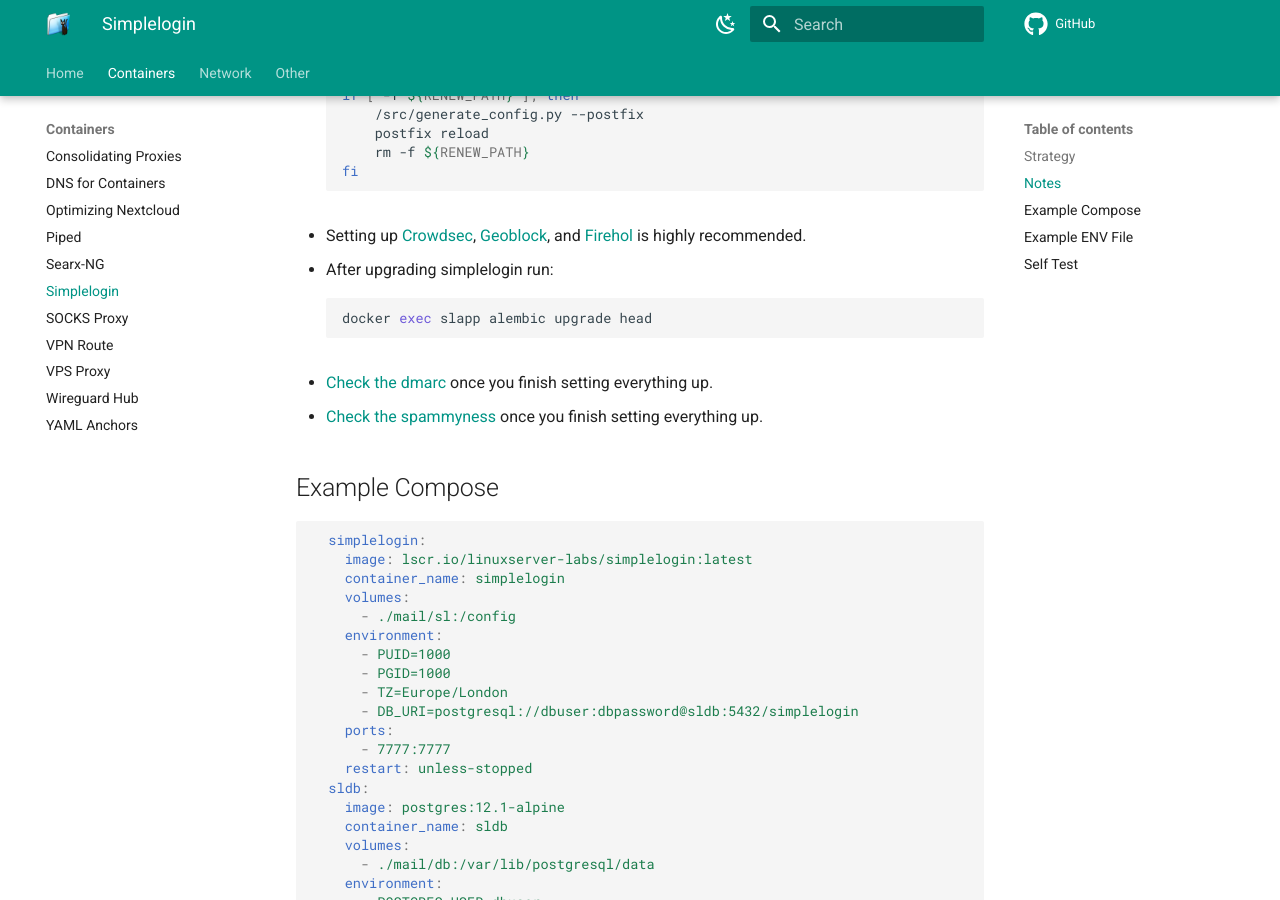
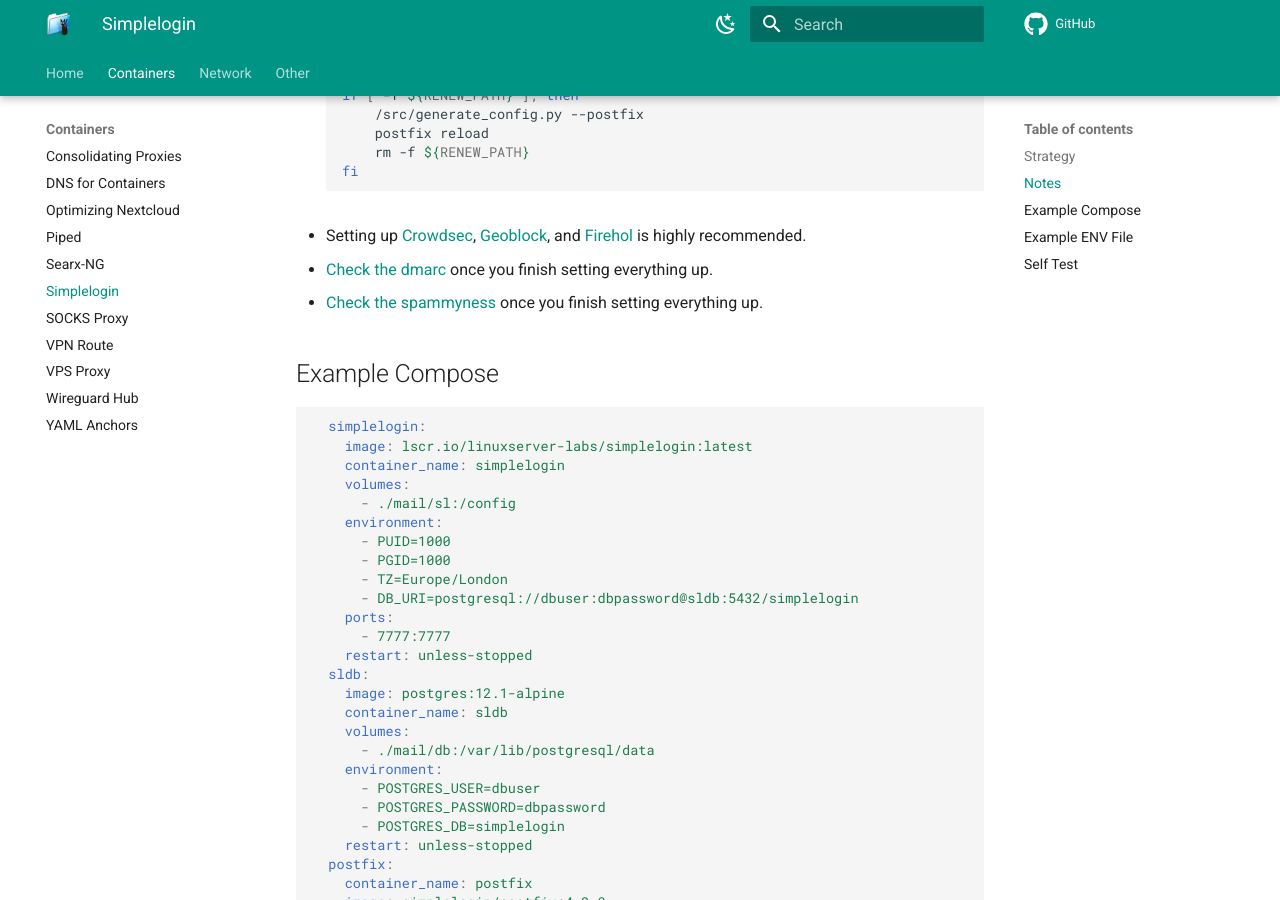
Before and after one commit to quietsy/advanced-configurations, an MkDocs documentation site: the page built from docs/Containers/simplelogin.md, in a window 1280 px wide and 900 px high, scrolled down 1086 px. Built offline with MkDocs 1.6.1 and Material for MkDocs 9.7.7, drawn with Linux system fonts in a browser that asks for light colours; comment, search, counter and statistics services are not loaded.

Commit message:
Remove unnecessary upgrade step

````diff
--- a/docs/Containers/simplelogin.md
+++ b/docs/Containers/simplelogin.md
@@ -38,12 +38,6 @@
     ```
 
 - Setting up [Crowdsec](https://www.linuxserver.io/blog/blocking-malicious-connections-with-crowdsec-and-swag), [Geoblock](../Network/geoblock.md), and [Firehol](../Network/firehol.md) is highly recommended.
-- After upgrading simplelogin run:
-
-    ```bash
-    docker exec slapp alembic upgrade head
-    ```
-
 - [Check the dmarc](https://www.learndmarc.com/) once you finish setting everything up.
 - [Check the spammyness](https://www.mail-tester.com/) once you finish setting everything up.
 
````
